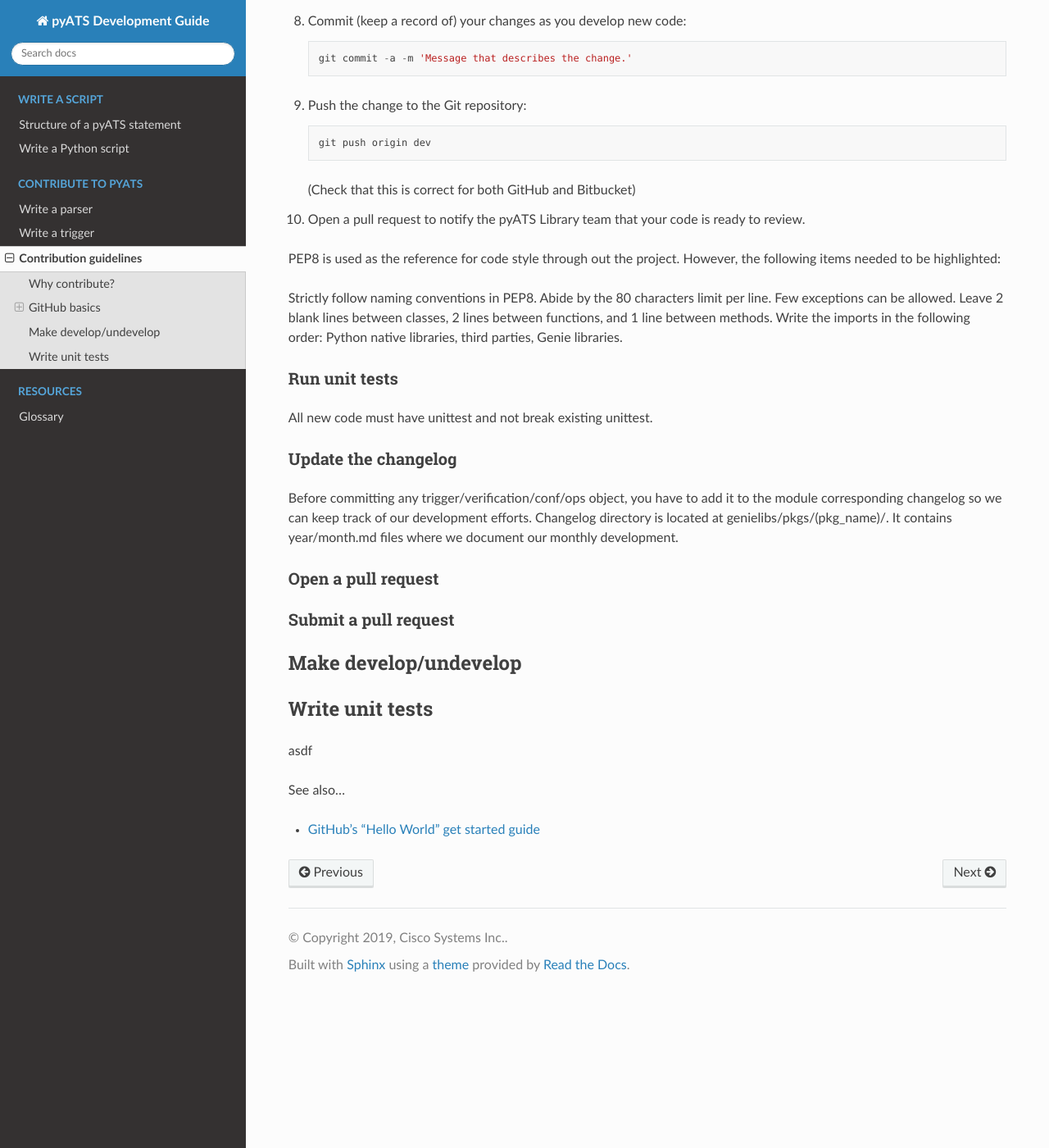
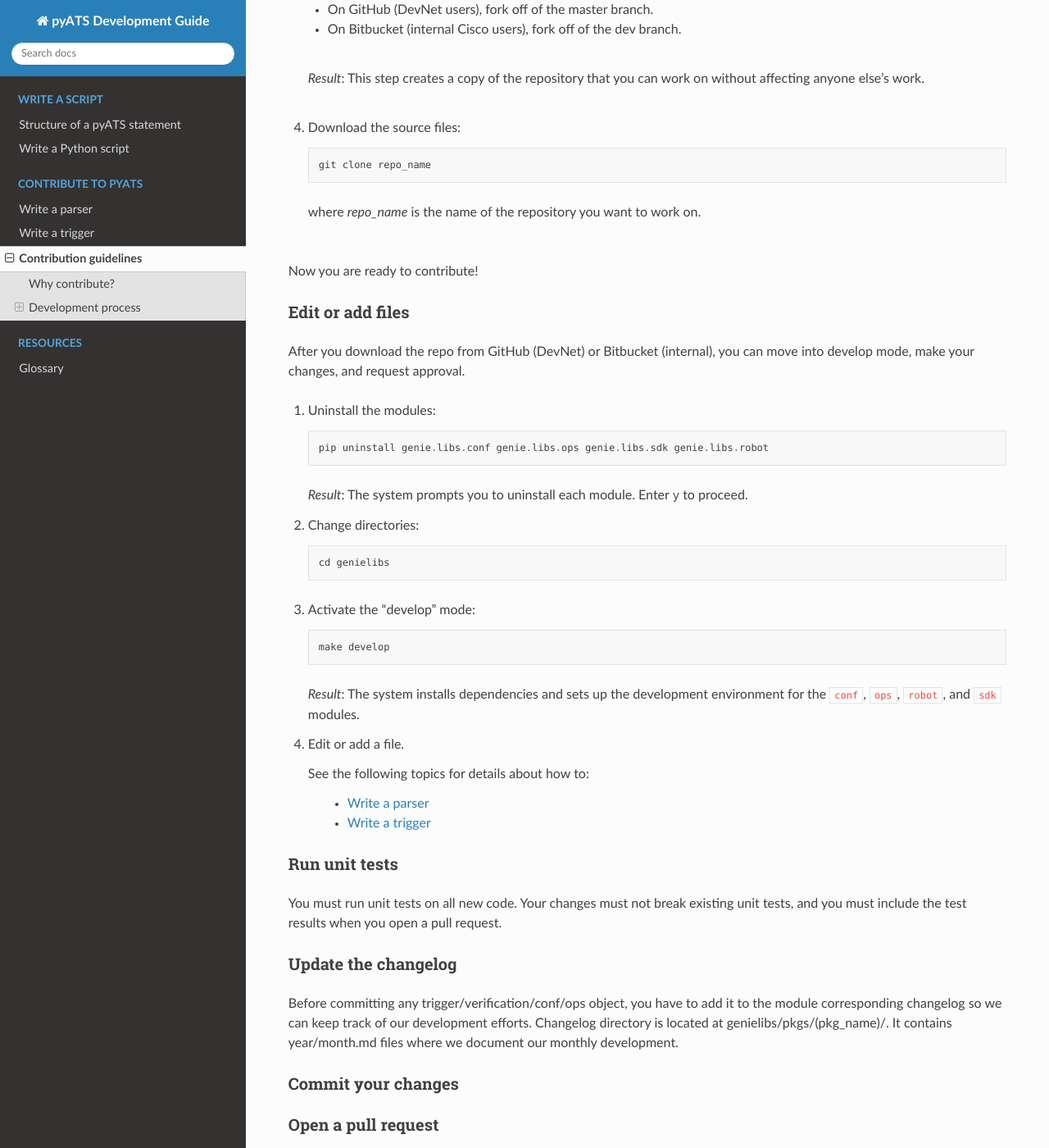
Before and after one commit to CiscoTestAutomation/getting-started, a Sphinx documentation site: the page built from source/contribute/contribute.rst, in a window 1280 px wide and 1400 px high, scrolled down 1610 px. Shown: the whole window at 82% size. Built offline with Sphinx 7.4.7 and the Read the Docs theme 2.0.0, drawn with Linux system fonts in a browser that asks for light colours; some of the changed text lies outside the part shown.

Commit message:
Work in progress.

```diff
--- a/source/contribute/contribute.rst
+++ b/source/contribute/contribute.rst
@@ -2,18 +2,37 @@
 
 Contribution guidelines
 =======================
-Our |library| feature libraries and components are all open source....
+Our |library| feature libraries and components are all open source. We welcome your contributions to any of the following ``genielibs`` modules:
+
+.. csv-table:: Open source module descriptions
+    :header: "Module", "Description"
+    :widths: 10 90
+
+    "Conf", "Conf objects are built as per the IETF/open-config standards."
+    "Ops", "Ops objects are built as per the IETF/open-config standards."
+    "Robot", "The libraries are related to the Robot Framework."
+    "SDK", "These are the libraries and datafiles for the test cases (:term:`Triggers <trigger>` and :term:`Verifications <verification>`)."
 
 .. _why-contribute
 
 Why contribute?
 ---------------
 
+
+Development process
+-------------------
+Before you begin this process, check Verify if an existing structure (feature structure, ex: BGP, OSPF,..) exists at genielibs/src/conf and genielibs/src/ops. If not, create a new one following conf structure building guide and ops structure building guide guides.
+
+
 .. _GitHub-basics:
 
+
+
 GitHub basics
--------------
+^^^^^^^^^^^^^
 You'll need to know a few basic GitHub commands and processes so that you can download, change, and upload a feature library or component.
+
+.. note:: Internal Cisco developers and engineers follow the same general process as described here, but use Bitbucket rather than GitHub to commit changes. We then synchronize the two when we release on the last Tuesday of every month.
 
 In GitHub, *branches* separate different versions of the same repository, so that more than one person can make changes at the same time. We use the following branches:
 
@@ -35,10 +54,10 @@ In GitHub, *branches* separate different versions of the same repository, so tha
     :header-rows: 1
     :widths: 20 80
 
-#. Fork a repository (see https://help.github.com/en/articles/fork-a-repo). (Checking on master versus dev branch and also Bitbucket).
+#. Fork a repository (see https://help.github.com/en/articles/fork-a-repo).
 
-   On GitHub, fork off of the master branch.
-   On Bitbucket, fork off of the dev branch.
+   * On GitHub (DevNet users), fork off of the master branch.
+   * On Bitbucket (internal Cisco users), fork off of the dev branch. |br| |br|
 
    *Result*: This step creates a copy of the repository that you can work on without affecting anyone else's work. |br| |br|
 
@@ -48,14 +67,48 @@ In GitHub, *branches* separate different versions of the same repository, so tha
 
    where *repo_name* is the name of the repository you want to work on. |br| |br|
 
-#. Uninstall the modules and make develop?
+Now you are ready to contribute!
 
-#. Edit or add a file, write and run unit tests, update the changelog <make these links to other sections here>.
+Edit or add files
+^^^^^^^^^^^^^^^^^
+After you download the repo from GitHub (DevNet) or Bitbucket (internal), you can move into develop mode, make your changes, and request approval.
+
+#. Uninstall the modules::
+
+    pip uninstall genie.libs.conf genie.libs.ops genie.libs.sdk genie.libs.robot
+
+   *Result*: The system prompts you to uninstall each module. Enter :monospace:`y` to proceed.
+
+#. Change directories::
+
+    cd genielibs
+
+#. Activate the "develop" mode::
+
+    make develop
+
+   *Result*: The system installs dependencies and sets up the development environment for the ``conf``, ``ops``, ``robot``, and ``sdk`` modules.
+
+#. Edit or add a file.
 
    See the following topics for details about how to:
 
     * :ref:`write-parser`
     * :ref:`write-trigger`
+
+Run unit tests
+^^^^^^^^^^^^^^
+You must run unit tests on all new code. Your changes must not break existing unit tests, and you must include the test results when you open a pull request.
+
+Update the changelog
+^^^^^^^^^^^^^^^^^^^^
+Before committing any trigger/verification/conf/ops object, you have to add it to the module corresponding changelog so we can keep track of our development efforts. Changelog directory is located at genielibs/pkgs/(pkg_name)/. It contains year/month.md files where we document our monthly development.
+
+Commit your changes
+^^^^^^^^^^^^^^^^^^^
+
+Open a pull request
+^^^^^^^^^^^^^^^^^^^
 
 #. Add any new files that you create::
 
@@ -71,7 +124,7 @@ In GitHub, *branches* separate different versions of the same repository, so tha
 
    (Check that this is correct for both GitHub and Bitbucket)
 
-#. Open a pull request to notify the |library| team that your code is ready to review.
+#. Open a pull request to notify the |library| team that your code is ready to review. (Command line or browser?)
 
 PEP8 is used as the reference for code style through out the project. However, the following items needed to be highlighted:
 
@@ -81,33 +134,14 @@ Leave 2 blank lines between classes, 2 lines between functions, and 1 line betwe
 Write the imports in the following order: Python native libraries, third parties, Genie libraries.
 
 
-Run unit tests
-^^^^^^^^^^^^^^
-All new code must have unittest and not break existing unittest.
 
 
-Update the changelog
-^^^^^^^^^^^^^^^^^^^^
-Before committing any trigger/verification/conf/ops object, you have to add it to the module corresponding changelog so we can keep track of our development efforts. Changelog directory is located at genielibs/pkgs/(pkg_name)/. It contains year/month.md files where we document our monthly development.
 
-Open a pull request
-^^^^^^^^^^^^^^^^^^^
 
-.. _submit-pr:
 
-Submit a pull request
-^^^^^^^^^^^^^^^^^^^^^
 
-.. _make-dev-undev:
 
-Make develop/undevelop
-----------------------
 
-.. _write-unit-tests:
-
-Write unit tests
-----------------
-asdf
 
 See also...
 
```
